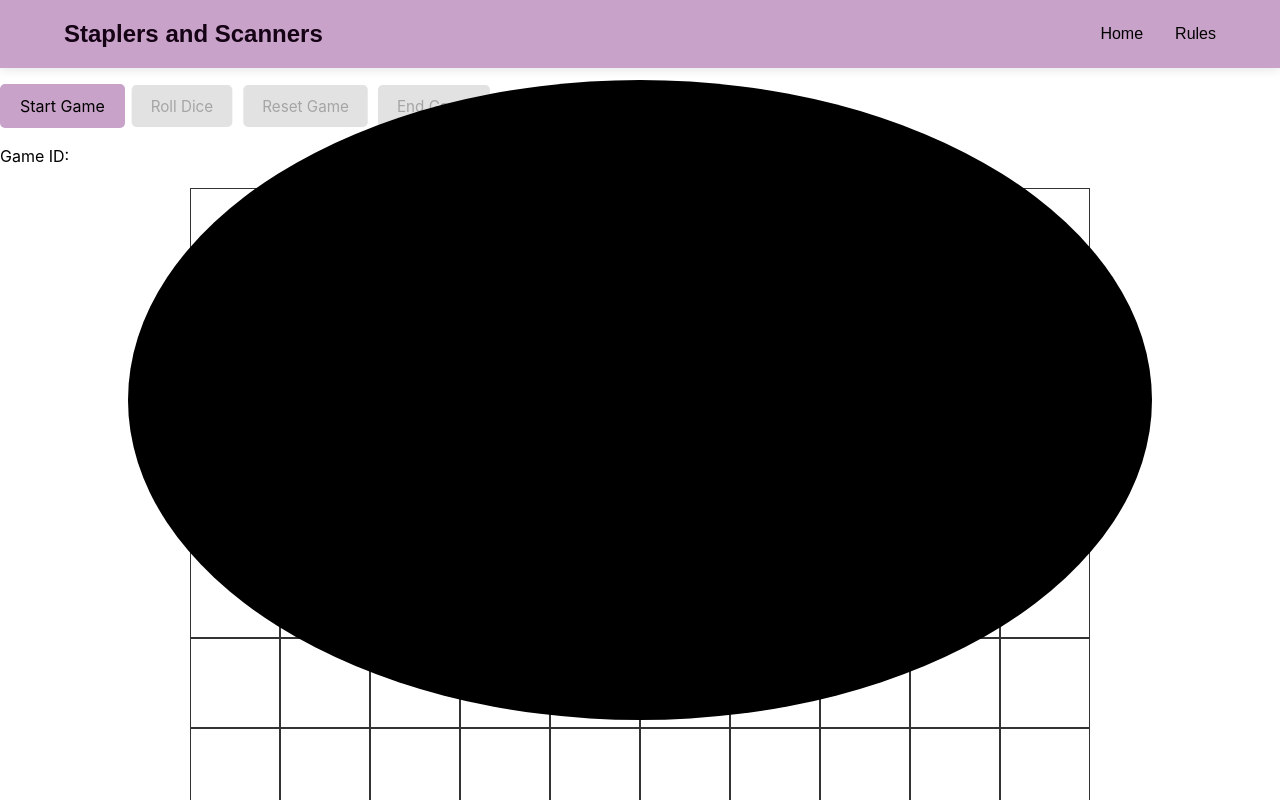
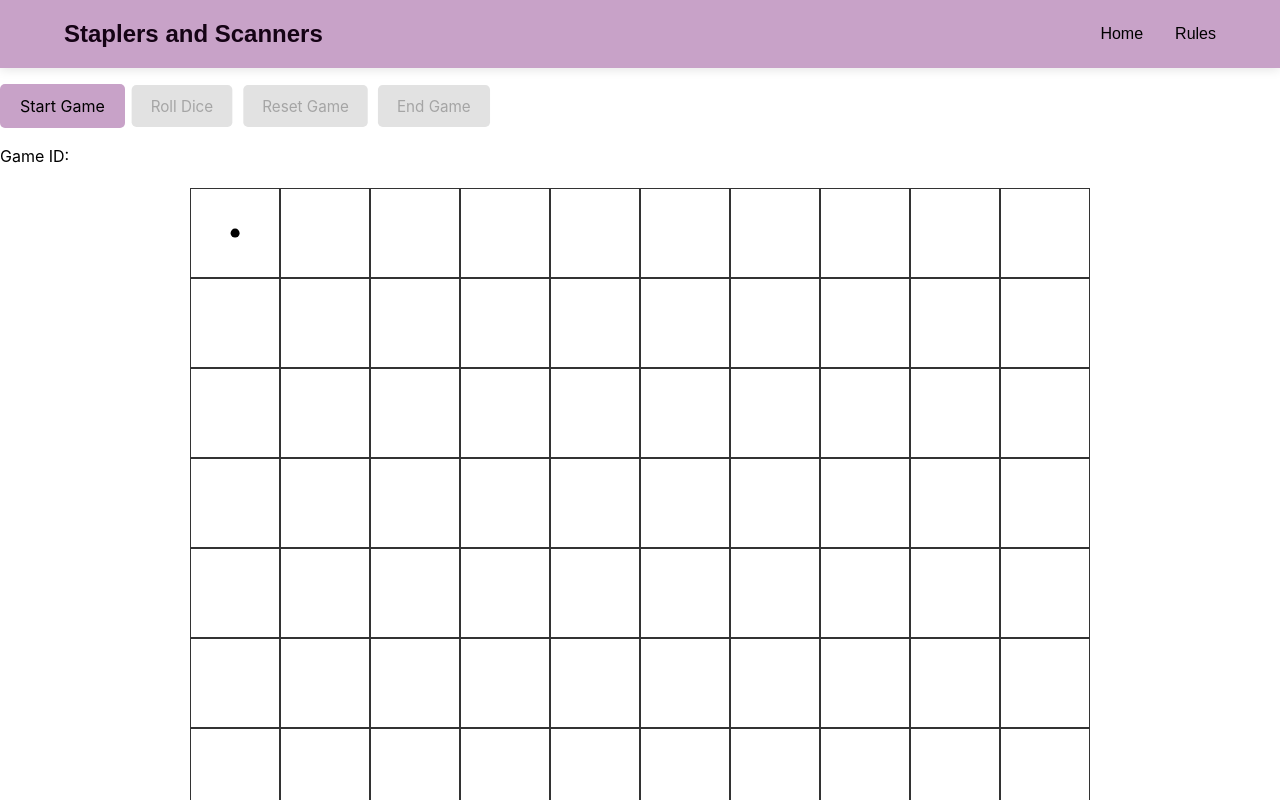
Before and after one commit to DomDom268/GameUI, a SvelteKit app: page /board in a window 1280 px wide. Shown: the top 800 px of the page. Built offline with nearby package versions, Linux system fonts and the light colour scheme.

Commit message:
Corrected player movement version 1

```diff
--- a/src/routes/layout.css
+++ b/src/routes/layout.css
@@ -79,6 +79,7 @@
 }
 
 .cells {
+    position: relative;
     background-colour: #c8a2c8 ;
     border: 1px solid #333;
     display: flex;
@@ -96,8 +97,8 @@
     top: 50%;
     left: 50%;
     transform: translate(-50%, -50%);
-    width: 80%;
-    height: 80%;
+    width: 10%;
+    height: 10%;
     background-color: black;
     border-radius: 50%;
     transition: all 0.2s ease;
```
